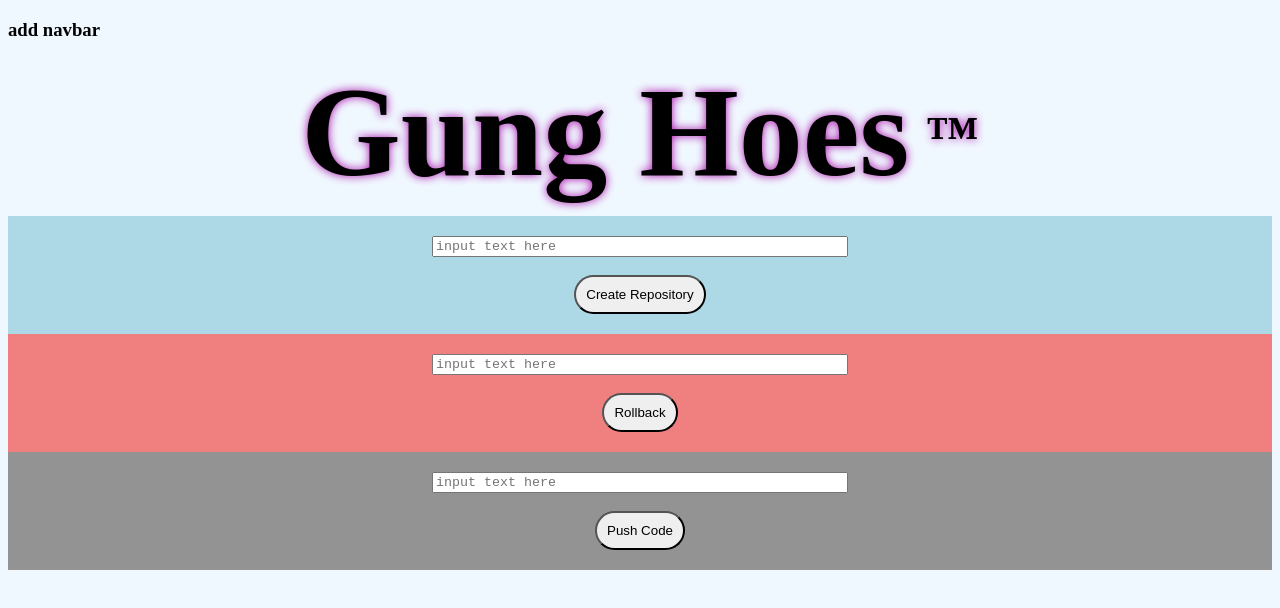
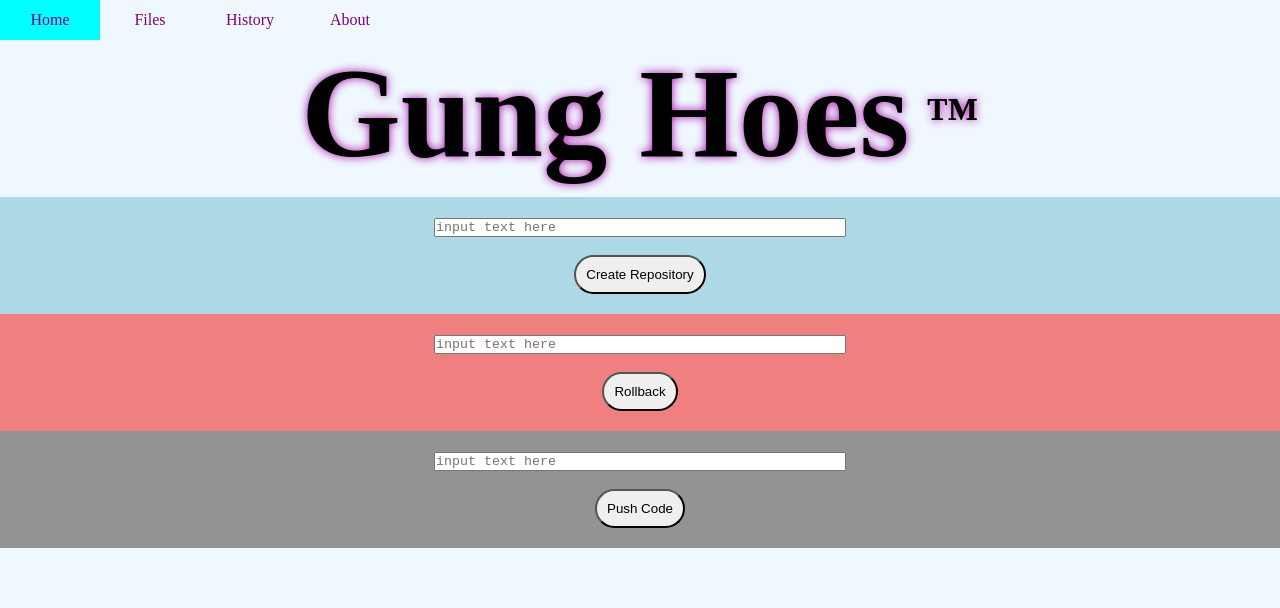
Before and after one commit to SamyakJ27/343-sem-project, a website: page vcswebsite.html in a window 1280 px wide. Drawn offline with Linux system fonts and the light colour scheme.

Commit message:
Basic Navbar

```diff
--- a/style.css
+++ b/style.css
@@ -52,3 +52,36 @@ h1,
 h4 {
     display: inline;
 }
+
+/* Navbar CSS */
+* {
+    padding: 0;
+    margin: 0;
+}
+
+nav {
+    background-color: transparent;
+    height: 40px;
+}
+
+nav ul {
+    margin: 0 auto;
+}
+
+nav ul li {
+    list-style-type: none;
+    width: 100px;
+    float: left;
+    text-align: center;
+}
+
+nav ul li a {
+    text-decoration: none;
+    color: purple;
+    line-height: 40px;
+    display: block;
+}
+
+nav ul li a:hover {
+    background-color: aqua;
+}
--- a/vcswebsite.html
+++ b/vcswebsite.html
@@ -26,9 +26,15 @@
 <!-- Home Page Aesthetics -->
 
 <body>
-    <div class="navbar">
-        <h3>add navbar</h3>
-    </div>
+    <nav>
+        <ul>
+            <!-- Need usable links, and webpage redirection -->
+            <li><a href="#home">Home</a></li>
+            <li><a href="#files">Files</a></li>
+            <li><a href="#history">History</a></li>
+            <li><a href="#about">About</a></li>
+        </ul>
+    </nav>
 
     <div class="title">
 
```
